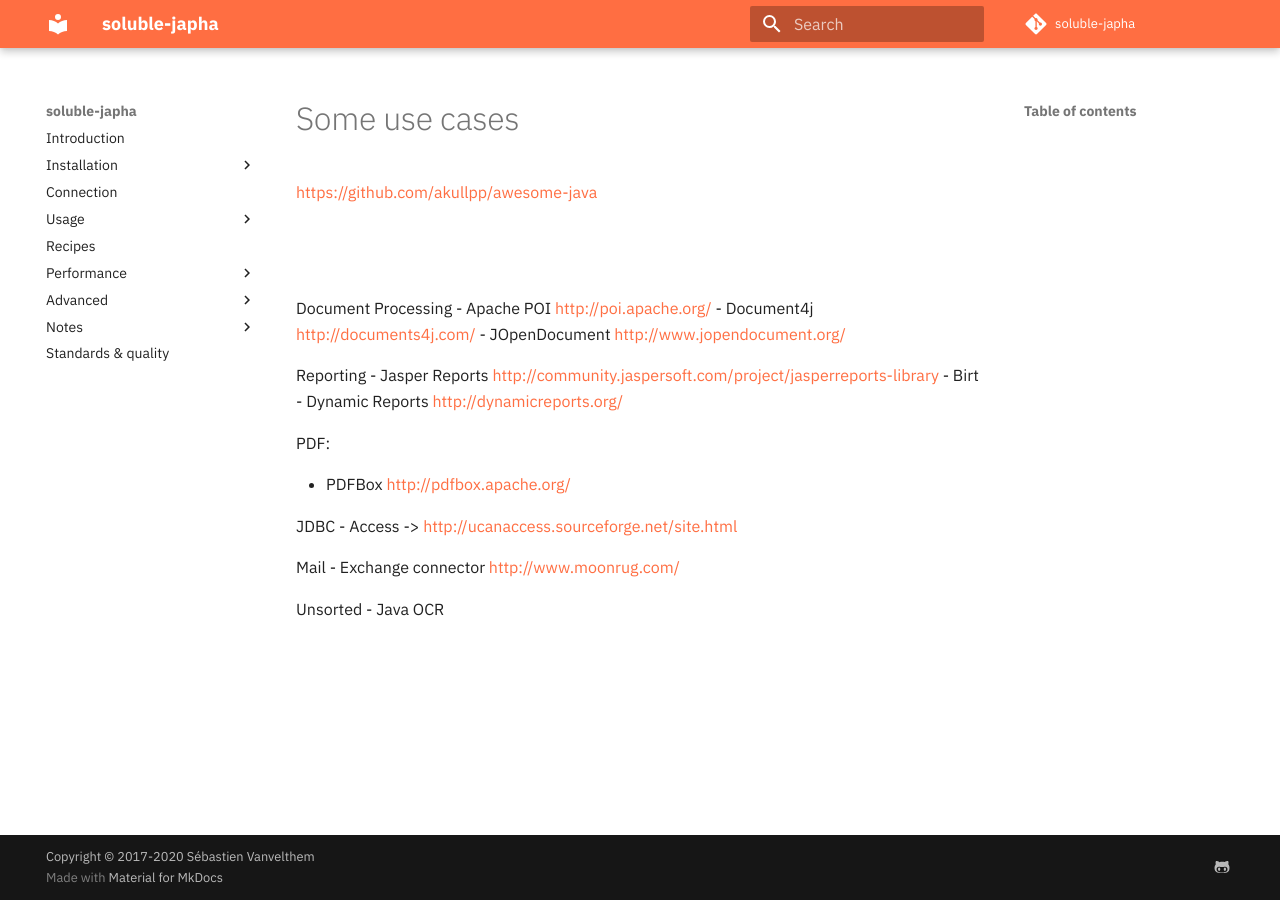
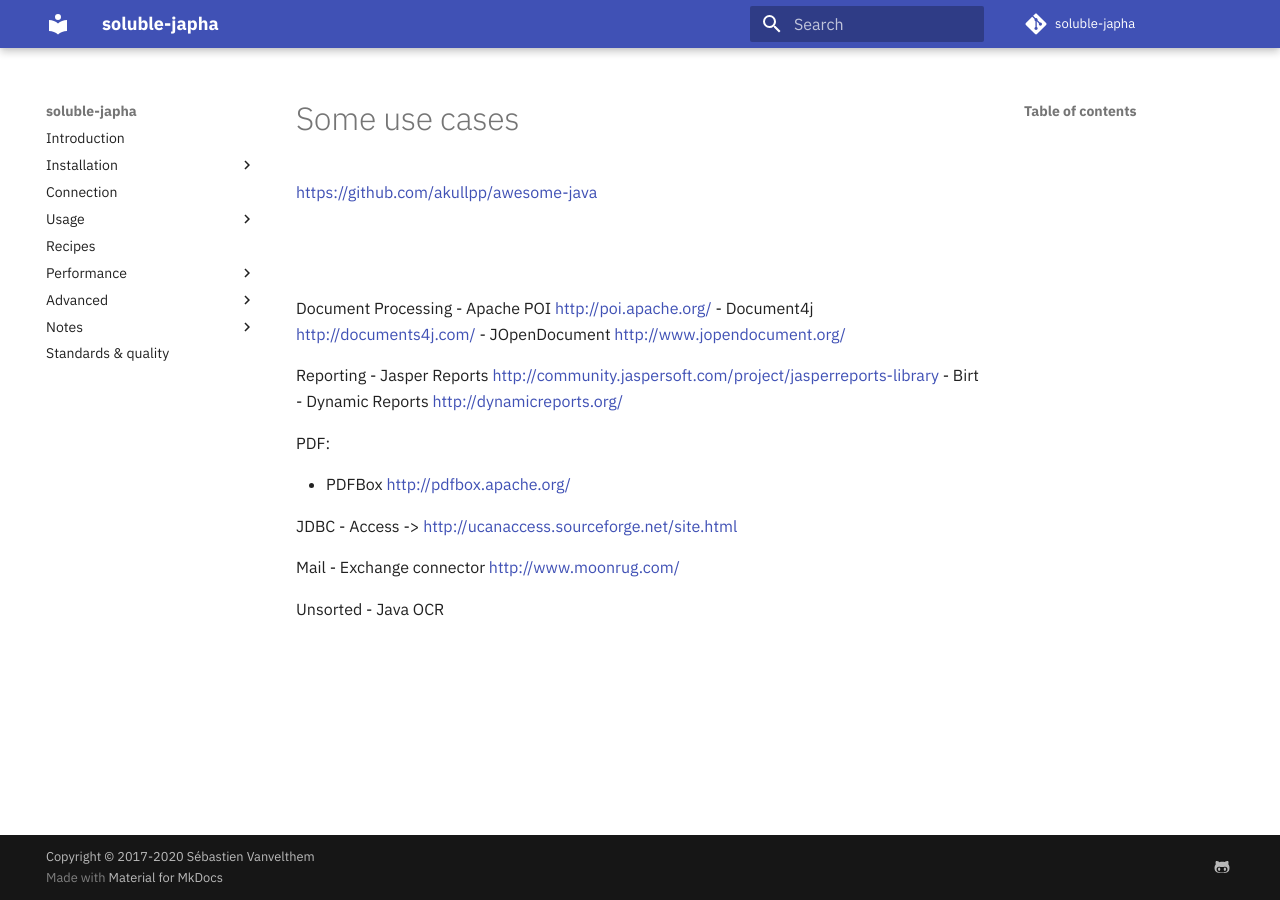
Before and after one commit to belgattitude/soluble-japha, an MkDocs documentation site: the page built from doc/use_cases.md, in a window 1280 px wide. Built offline with MkDocs 1.6.1 and Material for MkDocs 9.7.7, drawn with Linux system fonts in a browser that asks for light colours; some web fonts are replaced; a script that is not in the unit is left out; comment, search, counter and statistics services are not loaded.

Commit message:
docs(mkdocs): remove instant as it breaks uml refresh

```diff
--- a/mkdocs.yml
+++ b/mkdocs.yml
@@ -68,10 +68,10 @@ theme:
   language: en
   features:
     #- tabs
-    - instant
-  palette:
-    primary: deep-orange
-    accent: light blue
+    #- instant
+  #palette:
+  #  primary: deep-orange
+  #  accent: light blue
   font:
     text: IBM Plex Sans
     code: SFMono-Regular,Consolas,Menlo,monospace
```
